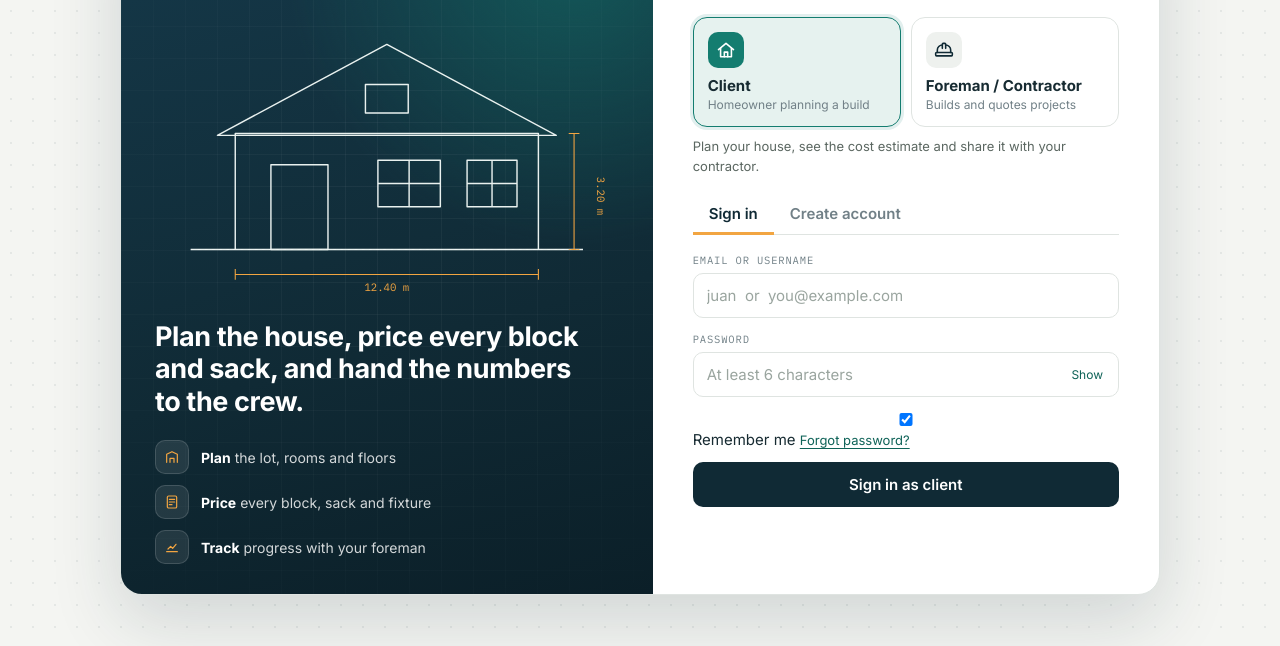
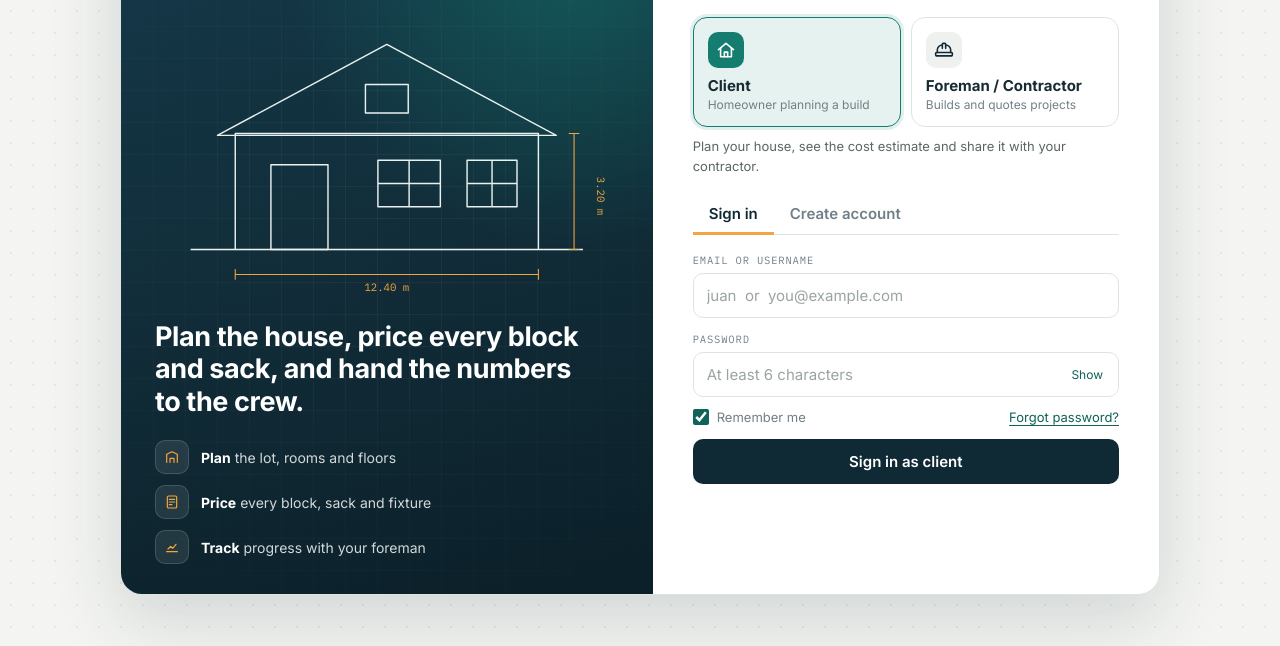
Before and after one commit to Mackytorillo2214/buildwise, a plain HTML site: page login.html in a window 1280 px wide. Shown: the part 154-800 px from the top of the page. Drawn offline with nearby package versions, Linux system fonts and the light colour scheme.

Commit message:
Update login.css

```diff
--- a/login.css
+++ b/login.css
@@ -155,3 +155,10 @@ input:focus{border-color:var(--teal);box-shadow:0 0 0 3px rgba(20,125,112,.16)}
 .go:active:not(:disabled){transform:translateY(1px)}
 .eye,.link{color:var(--teal-dark)}
 @media(max-width:860px){.shell{border-radius:18px}}
+
+/* remember me + forgot password row */
+.sign-row { display:flex; align-items:center; justify-content:space-between; gap:12px; margin:-2px 0 14px; }
+.sign-row[hidden] { display:none; }
+.sign-row .link { margin:0; }
+.rem { display:inline-flex; align-items:center; gap:8px; font-size:13px; color:var(--muted); cursor:pointer; user-select:none; }
+.rem input { width:16px; height:16px; margin:0; accent-color:var(--hivis-dark, #0f766e); cursor:pointer; }
```
